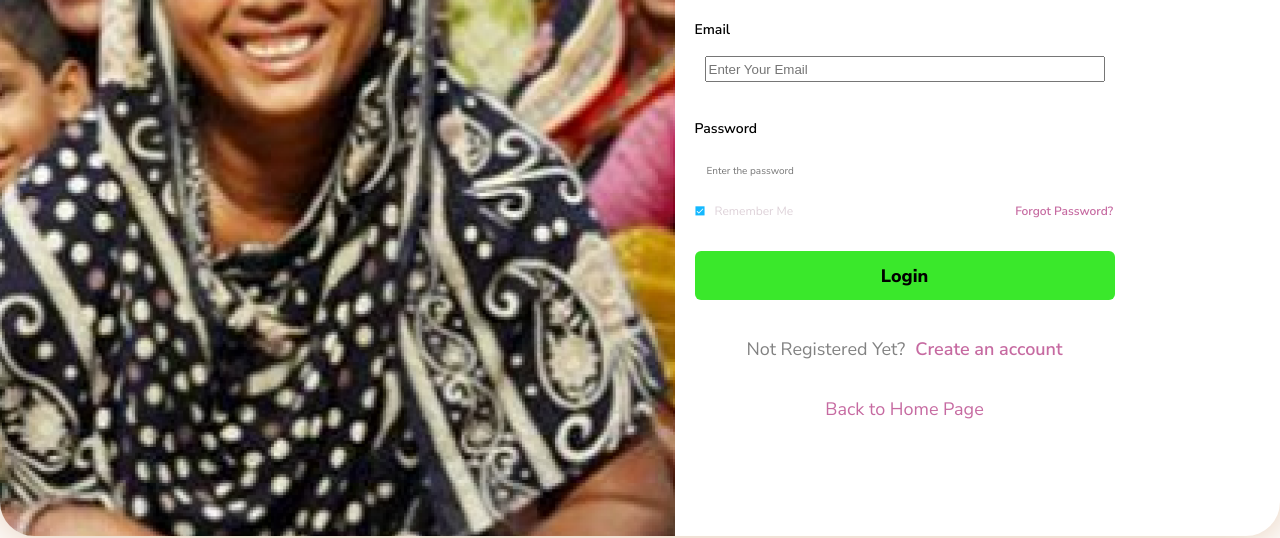
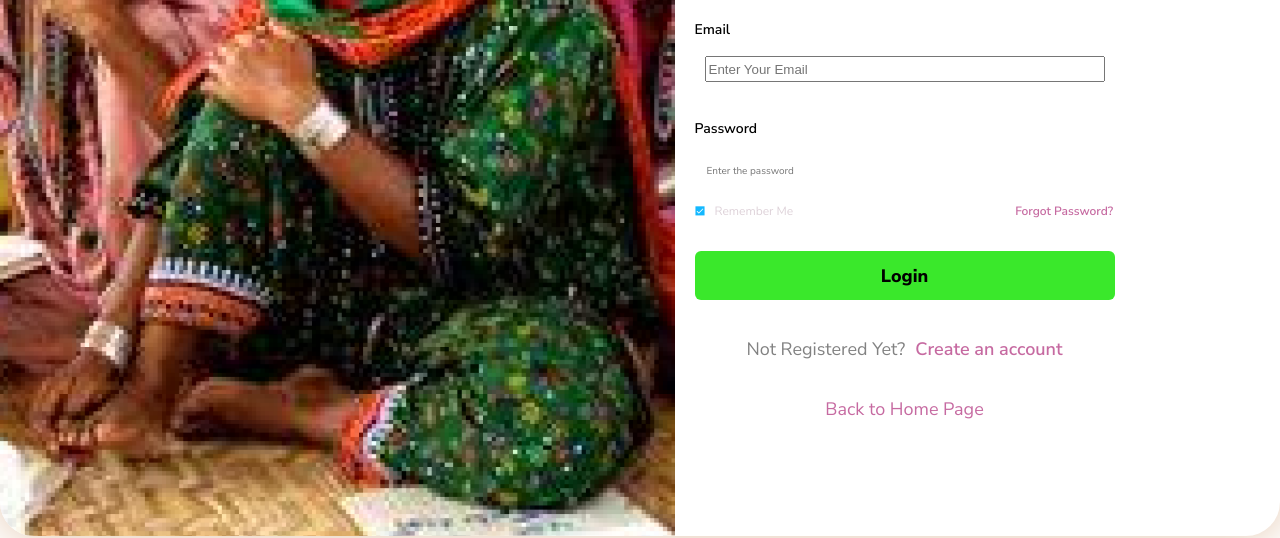
Before and after one commit to avg77/avg77.github.io-IIIT_BIT_BY_BIT, a website built with Parcel: page thumbnail.html in a window 1280 px wide. Shown: the part 262-800 px from the top of the page. Built offline with nearby package versions, Linux system fonts and the light colour scheme; a web font is replaced by a local one.

Commit message:
Update thumbnail.html

```diff
--- a/thumbnail.html
+++ b/thumbnail.html
@@ -85,7 +85,7 @@
           <a href="index.html" class="back-to-home-page1">Back to Home Page</a>
         </div>
       </div>
-      <img class="th-1-11" alt="" src="public/th-1-11@2x.png" />
+      <img class="th-1-11" alt="" src="public/th-1-1@2x.png" />
     </div>
 
     <script></script>
```
